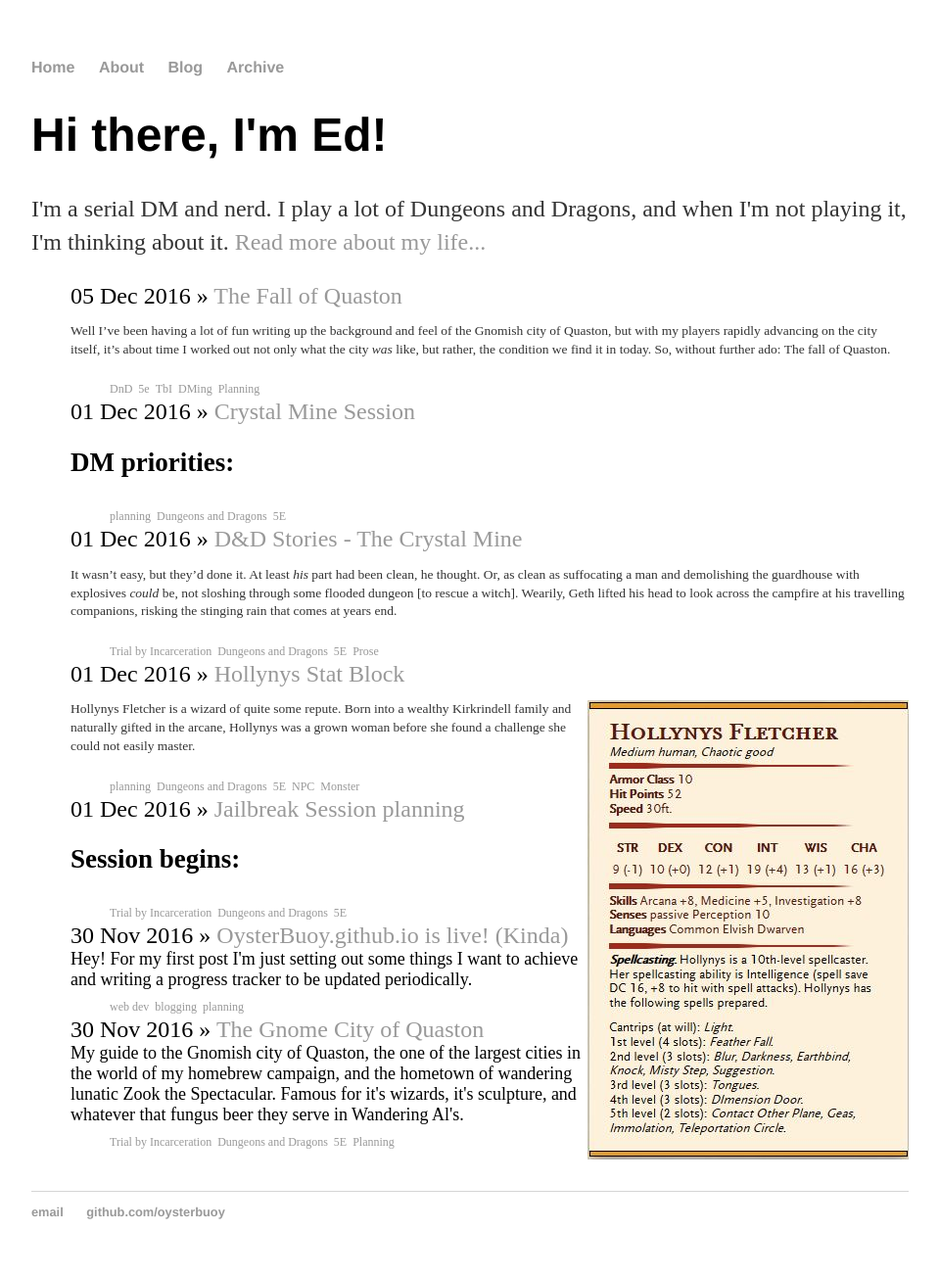
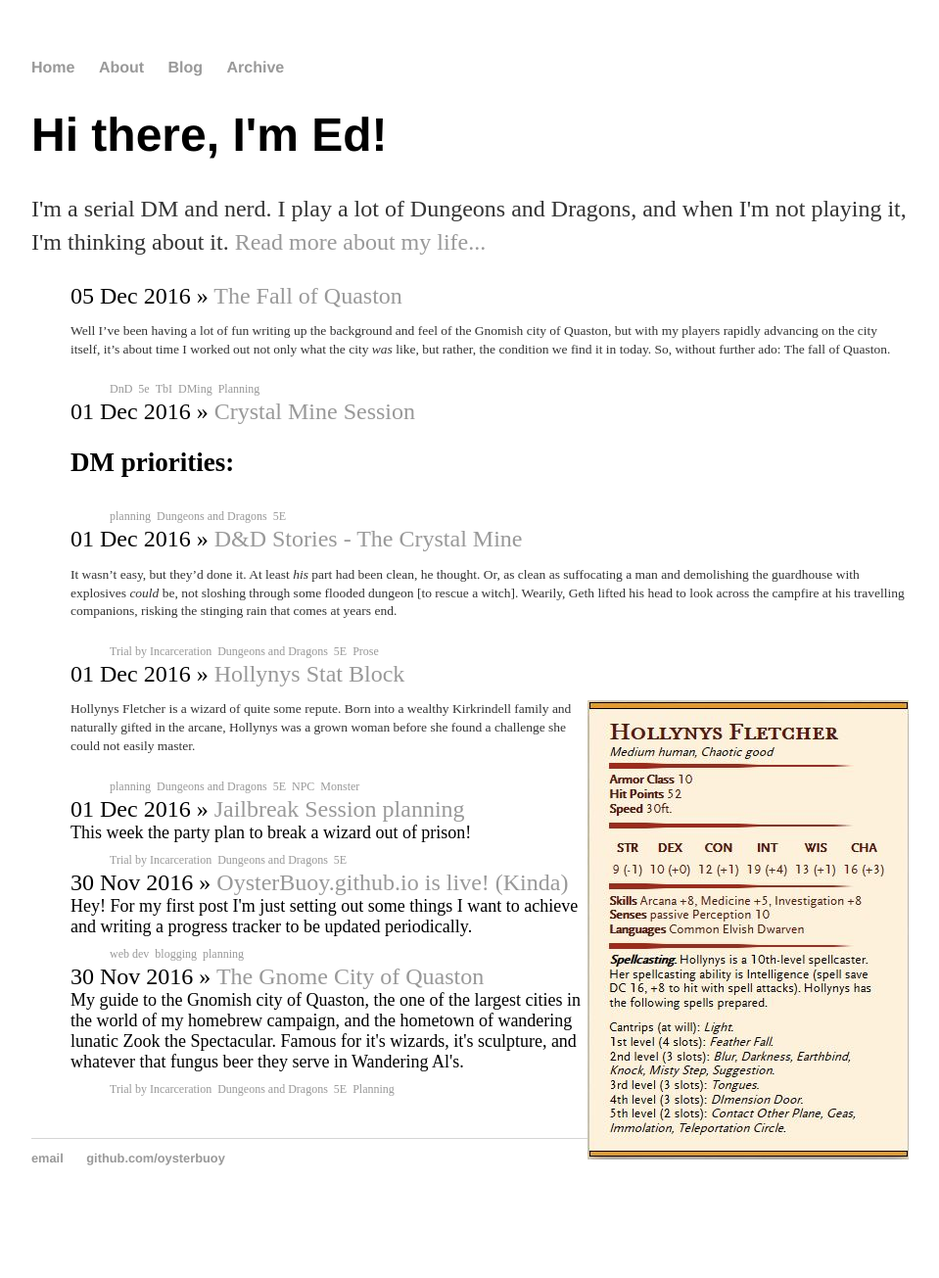
Before and after one commit to OysterBuoy/OysterBuoy.github.io, a Jekyll site: the page built from index.html, in a window 1280 px wide. Shown: the whole page at 98% size, without its empty margins (160-1119 px from the left). Built offline with Jekyll 4.4.1, drawn with Linux system fonts in a browser that asks for light colours; after the commit the page ends 1250 px from its top, so only the background shows below that.

Commit message:
Update 2016-12-1-Hollynys-Breakout-session.md

```diff
--- a/_posts/2016-12-1-Hollynys-Breakout-session.md
+++ b/_posts/2016-12-1-Hollynys-Breakout-session.md
@@ -3,6 +3,7 @@ layout: post
 title: Jailbreak Session planning
 tags: [Trial by Incarceration, Dungeons and Dragons, 5E]
 categories: [TbI, fifth-edition]
+excerpt: This week the party plan to break a wizard out of prison!
 ---
 
 ## Session begins:
```
